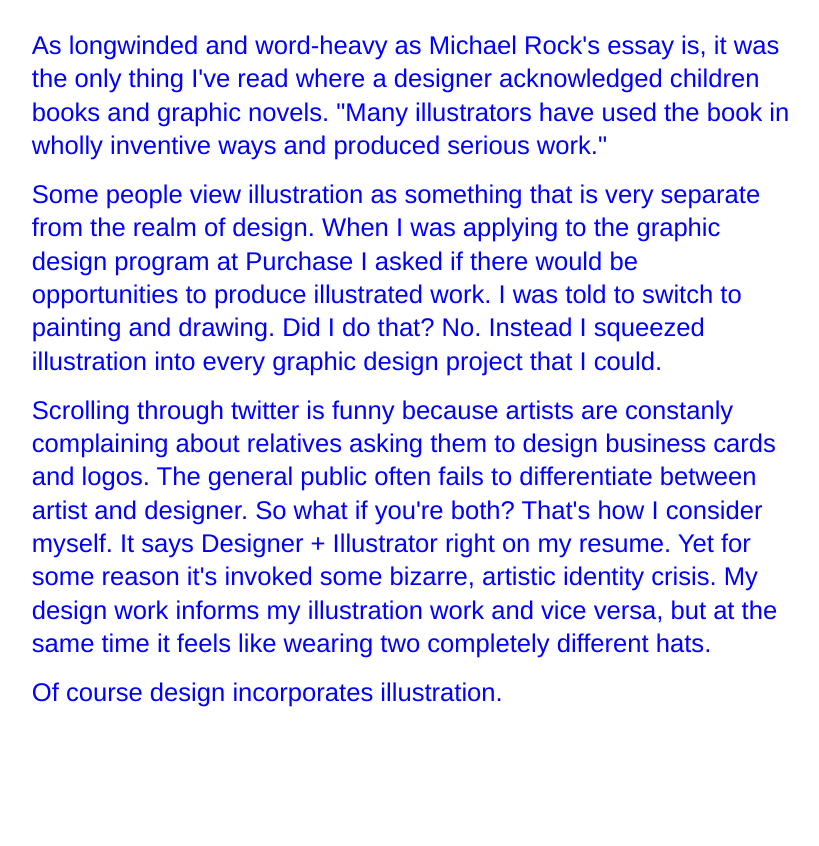
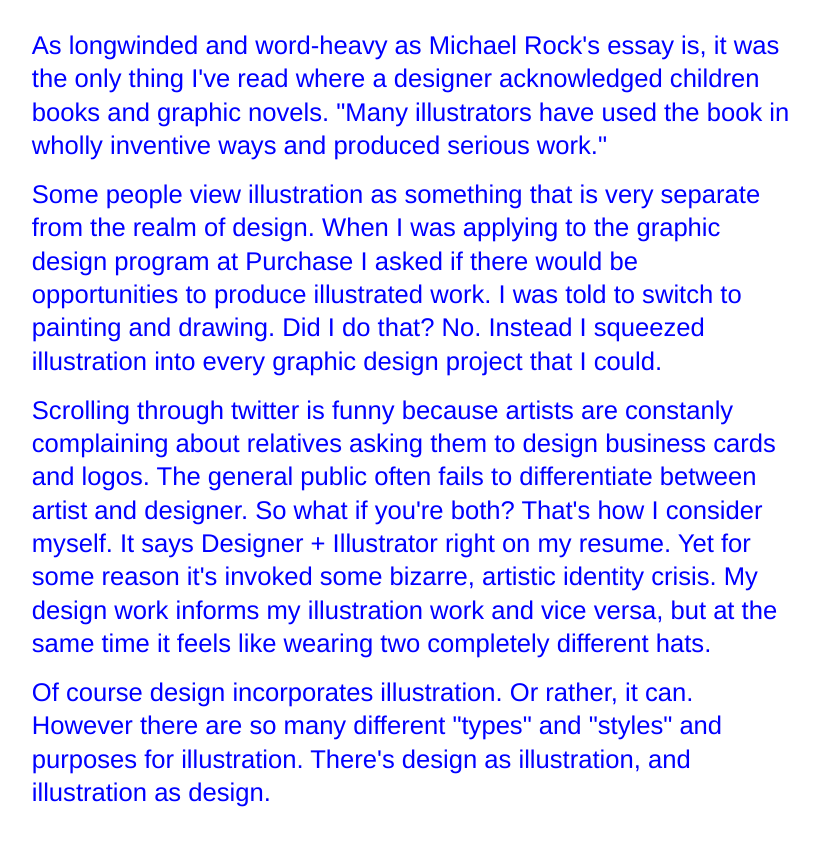
Before and after one commit to camarync/kinetic-poster, a plain HTML site: page index.html in a window 1280 px wide. Shown: the part 144-990 px from the top of the page, without its empty margins (229-1048 px from the left). Before the commit the page ends 940 px from the top, so only its background shows below. Drawn offline with Linux system fonts and the light colour scheme; a web font is replaced by a local one.

Commit message:
Update index.html

```diff
--- a/index.html
+++ b/index.html
@@ -25,7 +25,7 @@
 <br>
 <p class="paragraph" id="box-model"><span class="key-word"></span> Scrolling through twitter is funny because artists are constanly complaining about relatives asking them to design business cards and logos. The general public often fails to differentiate between artist and designer. So what if you're both? That's how I consider myself. It says Designer + Illustrator right on my resume. Yet for some reason it's invoked some bizarre, artistic identity crisis. My design work informs my illustration work and vice versa, but at the same time it feels like wearing two completely different hats.</p>
 <br>
-<p class="paragraph" id="box-model"><span class="key-word"></span>Of course design incorporates illustration. </p>
+<p class="paragraph" id="box-model"><span class="key-word"></span>Of course design incorporates illustration. Or rather, it can. However there are so many different "types" and "styles" and purposes for illustration. There's design as illustration, and illustration as design.</p>
 <br>
 
 
```
